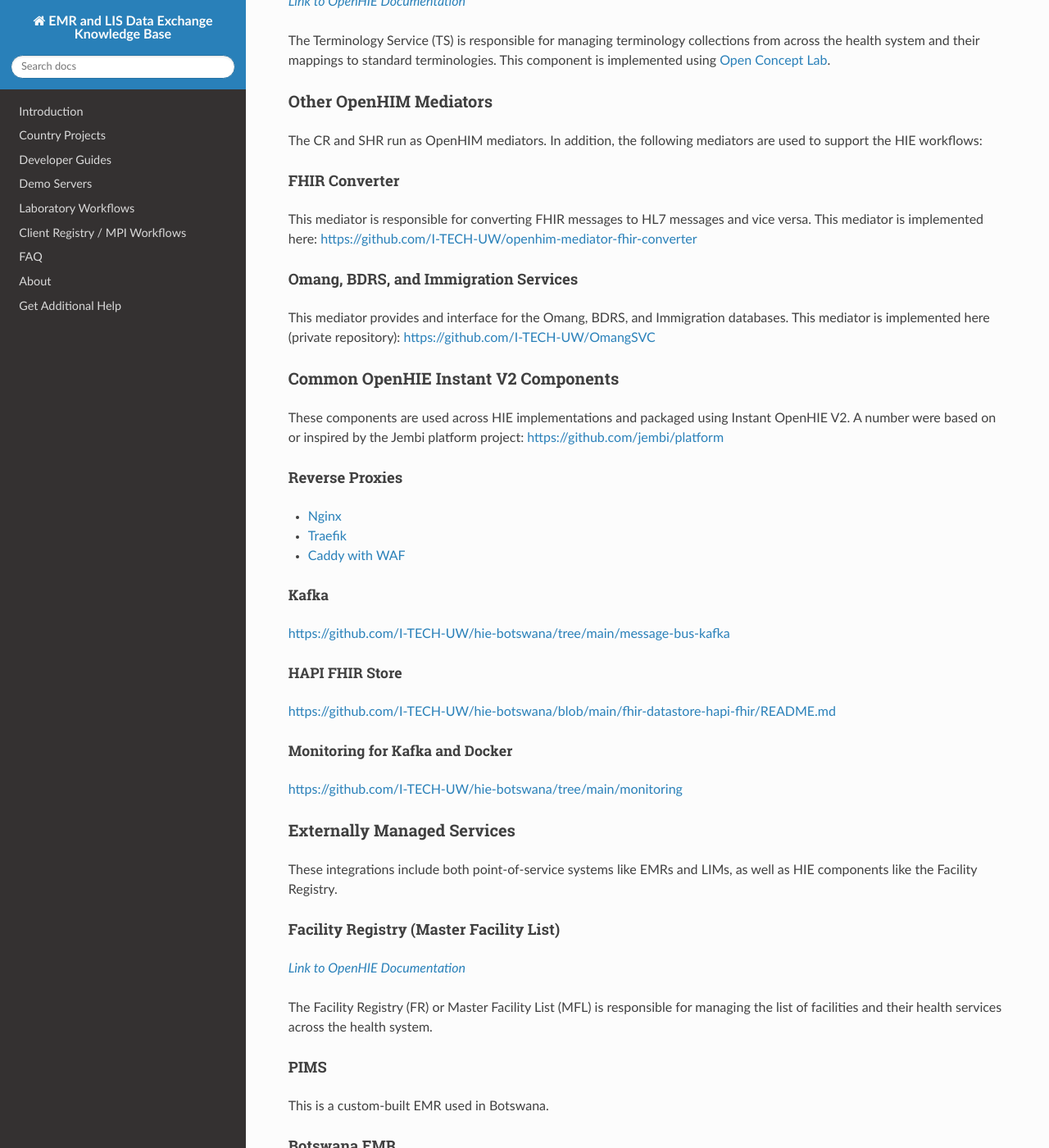
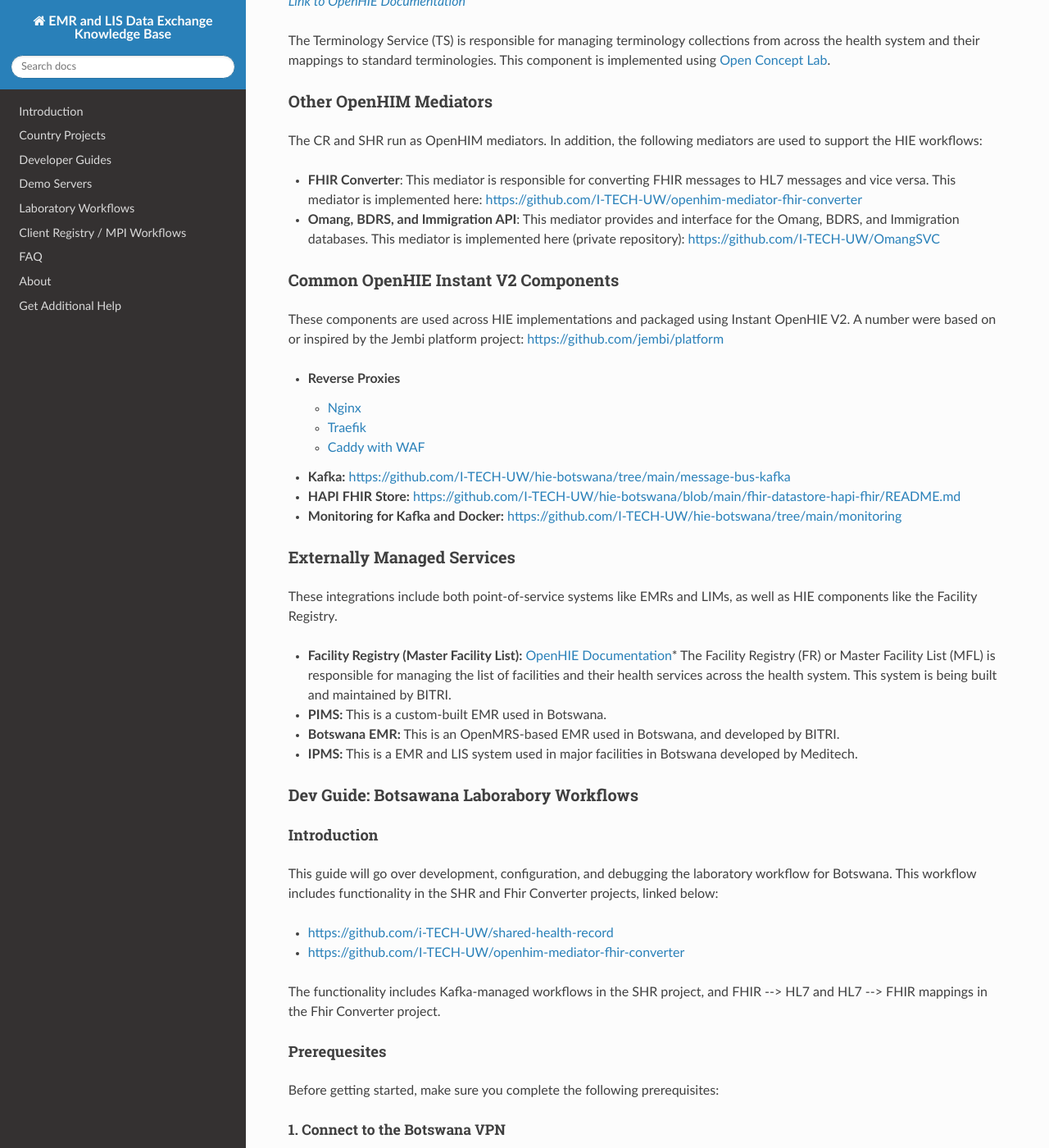
Before and after one commit to I-TECH-UW/healthinformationexchange, an MkDocs documentation site: the page built from docs/country-guides/botswana-hie/index.md, in a window 1280 px wide and 1400 px high, scrolled down 1720 px. Shown: the whole window at 82% size. Built offline with MkDocs 1.6.1, drawn with Linux system fonts in a browser that asks for light colours; nearby versions of some CDN libraries; some of the changed text lies outside the part shown.

Commit message:
Botswana updates

```diff
--- a/docs/country-guides/botswana-hie/index.md
+++ b/docs/country-guides/botswana-hie/index.md
@@ -36,46 +36,33 @@
 ### Other OpenHIM Mediators
 The CR and SHR run as OpenHIM mediators. In addition, the following mediators are used to support the HIE workflows:
 
-#### FHIR Converter
-This mediator is responsible for converting FHIR messages to HL7 messages and vice versa. This mediator is implemented here: https://github.com/I-TECH-UW/openhim-mediator-fhir-converter
+- **FHIR Converter**: This mediator is responsible for converting FHIR messages to HL7 messages and vice versa. This mediator is implemented here: https://github.com/I-TECH-UW/openhim-mediator-fhir-converter
 
-#### Omang, BDRS, and Immigration Services
-This mediator provides and interface for the Omang, BDRS, and Immigration databases. This mediator is implemented here (private repository): https://github.com/I-TECH-UW/OmangSVC
+- **Omang, BDRS, and Immigration API**: This mediator provides and interface for the Omang, BDRS, and Immigration databases. This mediator is implemented here (private repository): https://github.com/I-TECH-UW/OmangSVC
 
 ### Common OpenHIE Instant V2 Components
 These components are used across HIE implementations and packaged using Instant OpenHIE V2. A number were based on or inspired by the Jembi platform project: https://github.com/jembi/platform
 
-#### Reverse Proxies
-- [Nginx](https://github.com/I-TECH-UW/hie-botswana/tree/main/reverse-proxy-nginx)
-- [Traefik](https://github.com/I-TECH-UW/hie-botswana/tree/pilot-3-traefik-v2/reverse-proxy-traefik)
-- [Caddy with WAF](https://github.com/I-TECH-UW/hie-botswana/tree/main/reverse-proxy-caddy)
+- **Reverse Proxies**
+    * [Nginx](https://github.com/I-TECH-UW/hie-botswana/tree/main/reverse-proxy-nginx)
+    * [Traefik](https://github.com/I-TECH-UW/hie-botswana/tree/pilot-3-traefik-v2/reverse-proxy-traefik)
+    * [Caddy with WAF](https://github.com/I-TECH-UW/hie-botswana/tree/main/reverse-proxy-caddy)
 
-##### Kafka
-https://github.com/I-TECH-UW/hie-botswana/tree/main/message-bus-kafka
+- **Kafka:** https://github.com/I-TECH-UW/hie-botswana/tree/main/message-bus-kafka
 
-##### HAPI FHIR Store
-https://github.com/I-TECH-UW/hie-botswana/blob/main/fhir-datastore-hapi-fhir/README.md
+- **HAPI FHIR Store:** https://github.com/I-TECH-UW/hie-botswana/blob/main/fhir-datastore-hapi-fhir/README.md
 
-##### Monitoring for Kafka and Docker
-https://github.com/I-TECH-UW/hie-botswana/tree/main/monitoring
+- **Monitoring for Kafka and Docker:** https://github.com/I-TECH-UW/hie-botswana/tree/main/monitoring
 
 ### Externally Managed Services
 These integrations include both point-of-service systems like EMRs and LIMs, as well as HIE components like the Facility Registry.
 
-#### Facility Registry (Master Facility List)
-*[Link to OpenHIE Documentation](https://guides.ohie.org/arch-spec/openhie-component-specifications-1/openhie-facility-registry-fr)*
+- **Facility Registry (Master Facility List):** [OpenHIE Documentation](https://guides.ohie.org/arch-spec/openhie-component-specifications-1/openhie-facility-registry-fr)* The Facility Registry (FR) or Master Facility List (MFL) is responsible for managing the list of facilities and their health services across the health system. This system is being built and maintained by BITRI.
 
-The Facility Registry (FR) or Master Facility List (MFL) is responsible for managing the list of facilities and their health services across the health system.
+- **PIMS:** This is a custom-built EMR used in Botswana.
 
-#### PIMS
-This is a custom-built EMR used in Botswana.
+- **Botswana EMR:** This is an OpenMRS-based EMR used in Botswana, and developed by BITRI.
 
-#### Botswana EMR
-This is an OpenMRS-based EMR used in Botswana, and developed by BITRI.
-
-#### IPMS
-This is a EMR and LIS system used in major facilities in Botswana developed by Meditech.
-
-### Developer Guides
+- **IPMS:** This is a EMR and LIS system used in major facilities in Botswana developed by Meditech.
 
 {% include-markdown '../../developer-guide/botswana/botswana-lab-workflows.md' %}
```
